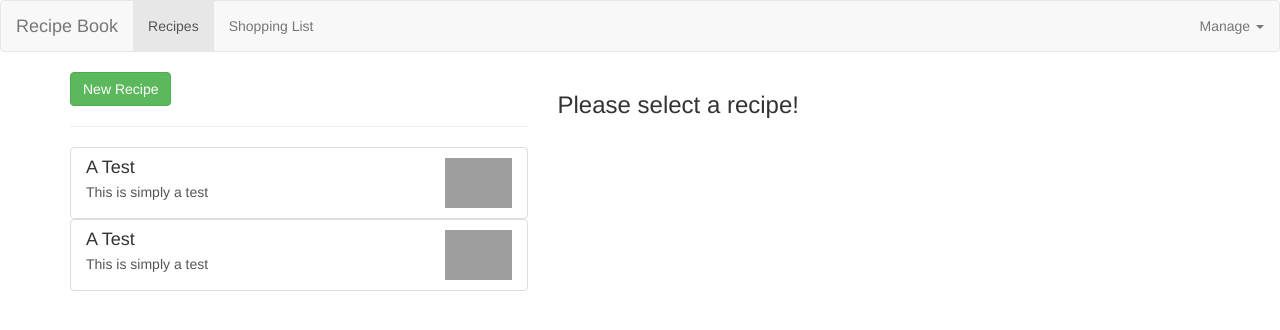
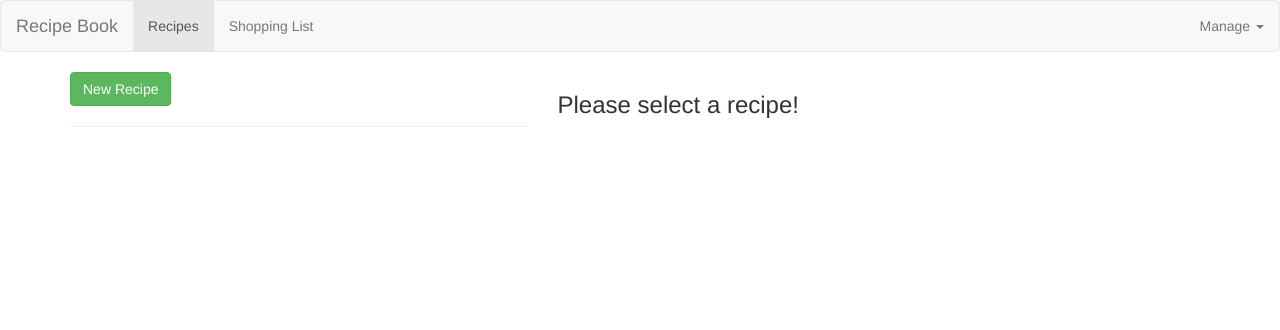
Before and after one commit to bezael/recipe-book, an Angular app: page /recipes in a window 1280 px wide. Shown: the top 330 px of the page. Built offline with nearby package versions, Linux system fonts and the light colour scheme; grey boxes are pictures that could not be loaded.

Commit message:
firebase as back-end added for recipes

```diff
--- a/src/app/app.module.ts
+++ b/src/app/app.module.ts
@@ -1,3 +1,4 @@
+import { DataStorageService } from './shared/data-storage.service';
 import { RecipeService } from './recipes/recipe.service';
 import { BrowserModule } from '@angular/platform-browser';
 import { NgModule } from '@angular/core';
@@ -16,6 +17,7 @@ import { ShoppingListService } from './shopping-list/shopping-list.service';
 import { AppRoutingModule } from './app-routing.module';
 import { RecipeStartComponent } from './recipes/recipe-start/recipe-start.component';
 import { RecipeEditComponent } from './recipes/recipe-edit/recipe-edit.component';
+import { HttpModule } from '@angular/http';
 
 @NgModule({
   declarations: [
@@ -35,9 +37,10 @@ import { RecipeEditComponent } from './recipes/recipe-edit/recipe-edit.component
     BrowserModule,
     FormsModule,
     ReactiveFormsModule,
+    HttpModule,
     AppRoutingModule
   ],
-  providers: [ShoppingListService, RecipeService],
+  providers: [ShoppingListService, RecipeService, DataStorageService],
   bootstrap: [AppComponent]
 })
 export class AppModule { }
--- a/src/app/header/header.component.html
+++ b/src/app/header/header.component.html
@@ -12,8 +12,8 @@
         <li class="dropdown" appDropdown>
           <a style="cursor: pointer;" class="dropdown-toggle" role="button">Manage <span class="caret"></span></a>
           <ul class="dropdown-menu">
-            <li><a style="cursor: pointer;">Save Data</a></li>
-            <li><a style="cursor: pointer;">Fetch Data</a></li>
+            <li><a style="cursor: pointer;" (click)="onSaveData()">Save Data</a></li>
+            <li><a style="cursor: pointer;" (click)="onFetchData()">Fetch Data</a></li>
           </ul>
         </li>
       </ul>
--- a/src/app/header/header.component.ts
+++ b/src/app/header/header.component.ts
@@ -1,10 +1,18 @@
+import { DataStorageService } from './../shared/data-storage.service';
 import { Component } from '@angular/core';
 
 @Component({
   selector: 'app-header',
   templateUrl: './header.component.html'
 })
-
 export class HeaderComponent {
-
+  constructor(private dataStorageService: DataStorageService) {}
+  onSaveData() {
+    this.dataStorageService.storeRecipes().subscribe((response) => {
+      console.log(response);
+    });
+  }
+  onFetchData() {
+    this.dataStorageService.getRecipes();
+  }
 }
--- a/src/app/recipes/recipe.service.ts
+++ b/src/app/recipes/recipe.service.ts
@@ -1,3 +1,4 @@
+import { DataStorageService } from './../shared/data-storage.service';
 import { Injectable } from '@angular/core';
 import { Recipe } from './recipe.model';
 import { Ingredient } from '../shared/ingredient.model';
@@ -8,28 +9,15 @@ import { Subject } from 'rxjs';
 
 export class RecipeService {
   recipesChanged = new Subject<Recipe[]>();
-  private recipes: Recipe[] = [
-    new Recipe(
-      'A Test',
-      'This is simply a test',
-      'https://images.pexels.com/photos/69817/france-confectionery-raspberry-cake-fruit-69817.jpeg?auto=compress&cs=tinysrgb&h=350',
-      [
-        new Ingredient('Meat', 1),
-        new Ingredient('French Fries', 20)
-      ]
-    ),
-    new Recipe(
-      'A Test',
-      'This is simply a test',
-      'https://images.pexels.com/photos/69817/france-confectionery-raspberry-cake-fruit-69817.jpeg?auto=compress&cs=tinysrgb&h=350',
-      [
-        new Ingredient('Buns', 1),
-        new Ingredient('Meat', 20)
-      ]
-    )
-  ];
+  private recipes: Recipe[] = [];
 
   constructor(private shoppingListService: ShoppingListService) {}
+
+  setRecipes(recipes: Recipe[]) {
+    this.recipes = recipes;
+    this.recipesChanged.next(this.recipes.slice());
+  }
+
   getRecipes() {
     return this.recipes.slice();
   }
--- /dev/null
+++ b/src/app/shared/data-storage.service.ts
@@ -0,0 +1,33 @@
+import { map } from 'rxjs/operators';
+import { Recipe } from './../recipes/recipe.model';
+import { RecipeService } from './../recipes/recipe.service';
+import { Injectable } from '@angular/core';
+import { Http, Response } from '@angular/http';
+
+@Injectable()
+export class DataStorageService {
+  constructor(private http: Http, private recipeService: RecipeService) {}
+
+  storeRecipes() {
+    return this.http.put(
+      'https://ng-recipe-book-dfe7d.firebaseio.com/recipes.json',
+      this.recipeService.getRecipes()
+    );
+  }
+  getRecipes() {
+    this.http
+      .get('https://ng-recipe-book-dfe7d.firebaseio.com/recipes.json')
+      .pipe(map((response: Response) => {
+        const recipes: Recipe[] = response.json();
+        for (const recipe of recipes) {
+          if (!recipe.ingredients) {
+            recipe.ingredients = [];
+          }
+        }
+        return recipes;
+      }))
+      .subscribe((recipes: Recipe[]) => {
+        this.recipeService.setRecipes(recipes);
+      });
+  }
+}
```
